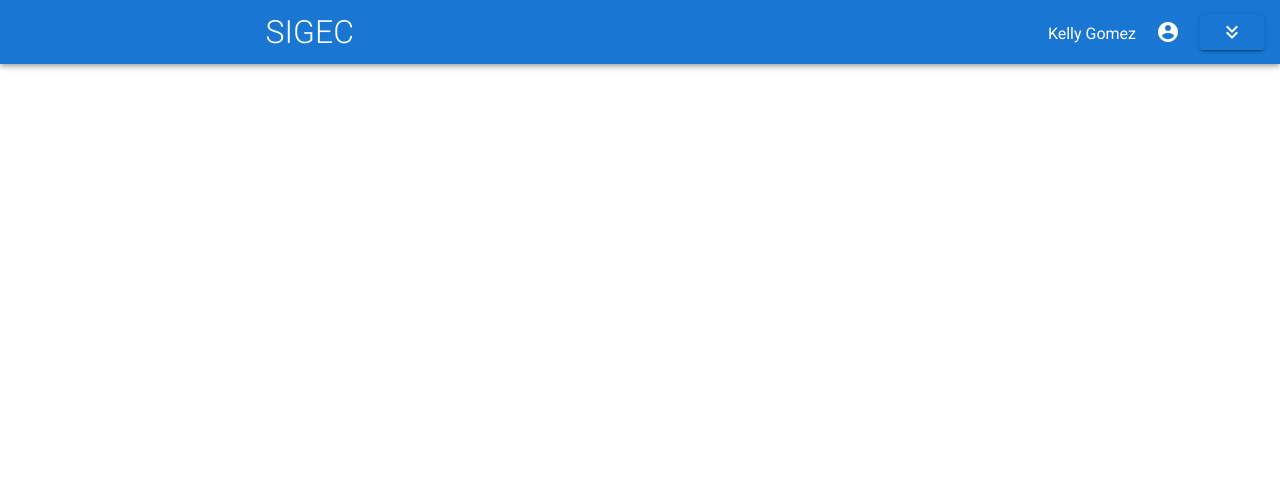
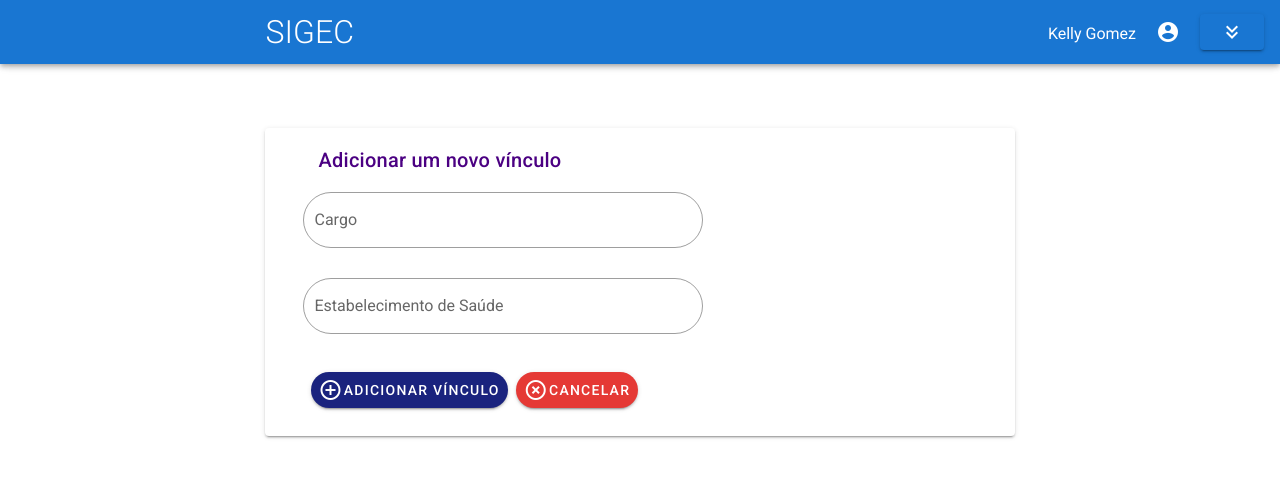
Before and after one commit to Tads98/SIGEC, a Vue app in the folder sigec/: page /adicionarVinculo in a window 1280 px wide. Shown: the top 478 px of the page. Built offline with nearby package versions, Linux system fonts and the light colour scheme.

Commit message:
estruturando versão inicial tela de cadastro vinculo[

```diff
--- a/sigec/src/router/index.js
+++ b/sigec/src/router/index.js
@@ -3,6 +3,7 @@ import VueRouter from 'vue-router'
 import dashboard from '../views/dashboard.vue'
 import login from '../views/login.vue'
 import autoCadastro from '../views/autoCadastro.vue'
+import adicionarVinculo from '../views/adicionarVinculo.vue'
 
 Vue.use(VueRouter)
 
@@ -25,6 +26,12 @@ const routes = [
         name: 'autoCadastro',
         component: autoCadastro
     },
+
+    {
+        path: '/adicionarVinculo',
+        name: 'adicionarVinculo',
+        component: adicionarVinculo
+    },
 ]
 
 const router = new VueRouter({
--- /dev/null
+++ b/sigec/src/views/adicionarVinculo.vue
@@ -0,0 +1,49 @@
+<template>
+  <v-card
+    class="mx-auto"
+    max-width="750"
+    style="margin-top: 5%"
+  >
+    <v-card-title id="position">Adicionar um novo vínculo</v-card-title>
+
+    <v-form>
+        <v-text-field label="Cargo" name="cargo" type="text" class="rounded-pill" outlined></v-text-field>
+        <v-text-field label="Estabelecimento de Saúde" name="estabelecimento" type="text" class="rounded-pill" outlined></v-text-field>
+    </v-form>
+
+    <v-card-actions id="button-add">
+      <v-btn
+        type="submit"
+        class="rounded-pill mb-5 btn-lg"
+        color="indigo darken-4"
+        dark
+      >
+      <v-icon> mdi-plus-circle-outline</v-icon>
+        Adicionar Vínculo
+      </v-btn>
+
+      <v-btn
+        type="submit"
+        class="rounded-pill mb-5 btn-lg"
+        color="red darken-1"
+        dark
+      >
+      <v-icon> mdi-close-circle-outline</v-icon>
+        Cancelar
+      </v-btn>
+    </v-card-actions>
+  </v-card>
+</template>
+
+<style scoped>
+    #position, .v-form{
+        max-width: 400px;
+        margin-left: 5%;
+        color: indigo;
+    }
+
+    #button-add{
+        margin-left: 5%;
+    }
+
+</style>
```
